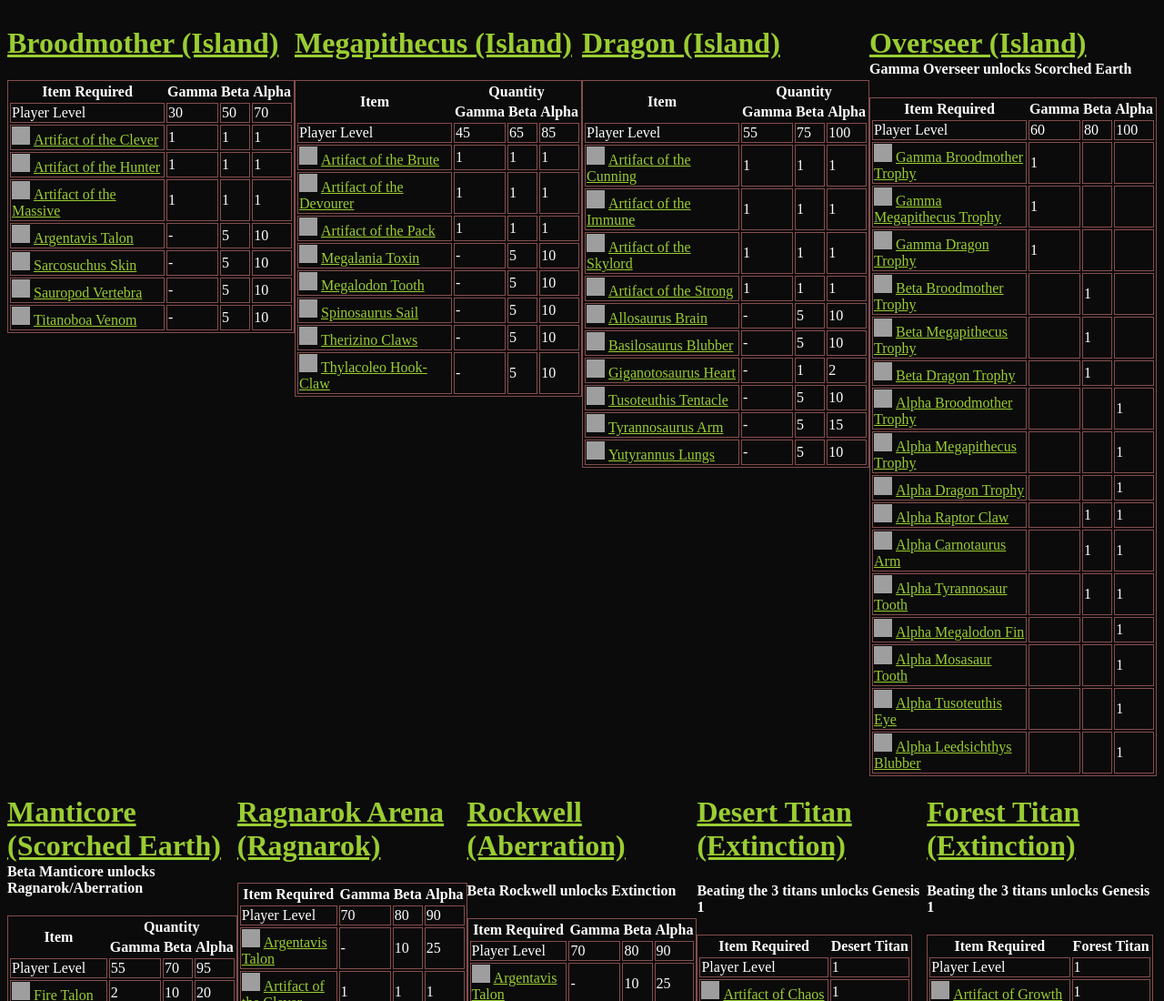
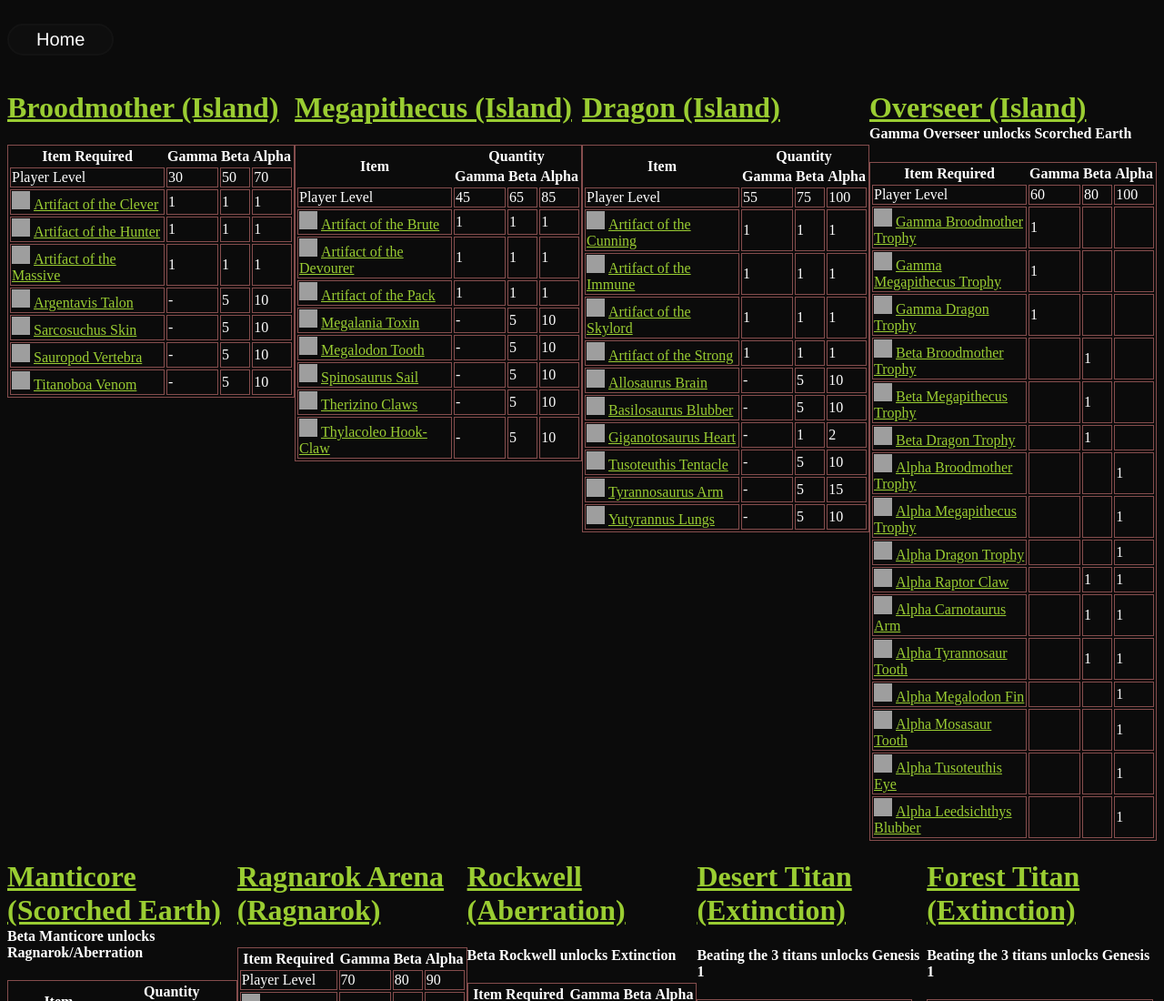
Before and after one commit to ArkEngrams/ArkEngrams.github.io, a plain HTML site: page Boss Requirements.html in a window 1280 px wide. Shown: the top 1100 px of the page at 91% size. Drawn offline with Linux system fonts and the light colour scheme; grey boxes are pictures that could not be loaded.

Commit message:
Update Boss Requirements.html

```diff
--- a/Boss Requirements.html
+++ b/Boss Requirements.html
@@ -92,6 +92,9 @@
      </style>
 </head>
 <body>
+    <br>
+      <button class="br" role="button"  onclick="location.href='index.html'">Home</button>
+      <br><br>
     <div class="container">
         <div class="column">
             <a href="https://ark.wiki.gg/wiki/Broodmother_Lysrix" target=”_blank”><h1>Broodmother (Island)</h1></a>
```
